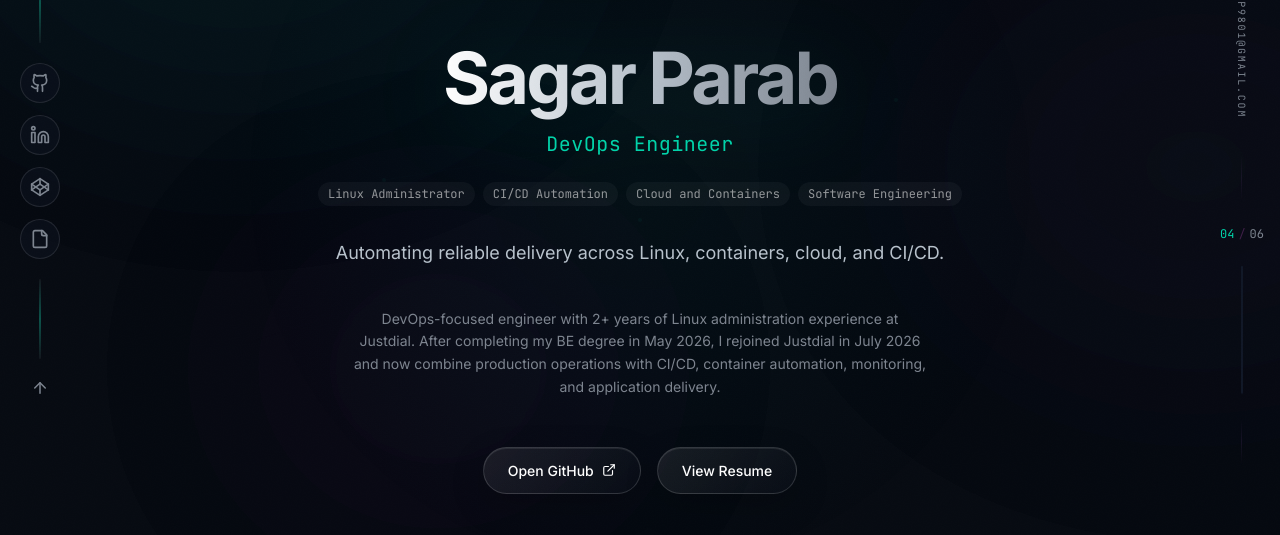
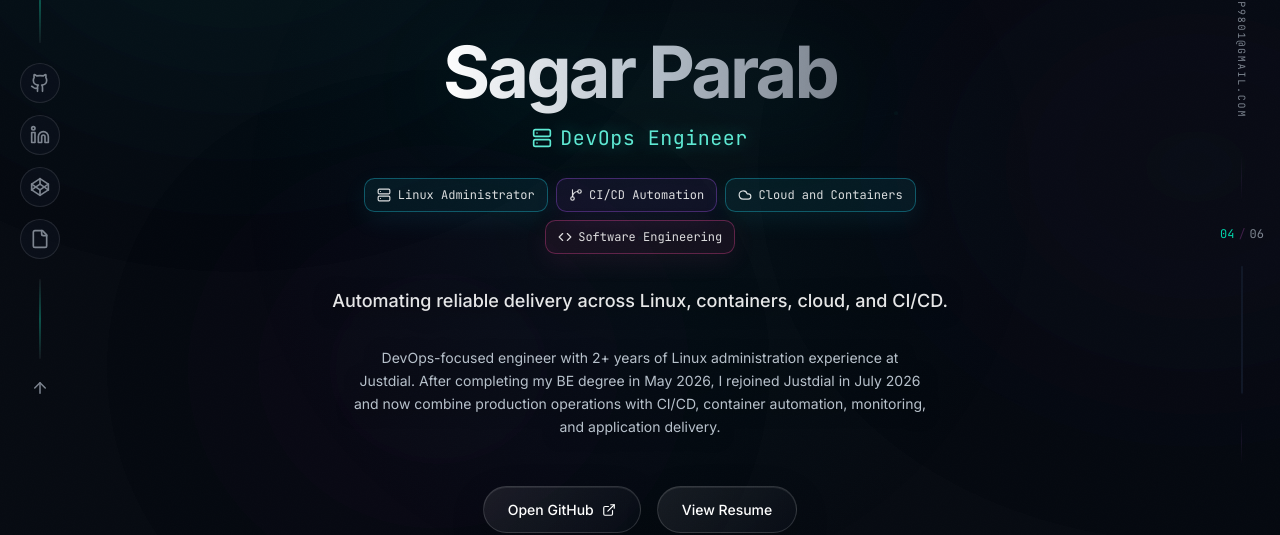
Before and after one commit to eagar1089/v2-eagarolio, a React (Vite) app: page / in a window 1280 px wide. Shown: the part 220-755 px from the top of the page. Built offline with nearby package versions, Linux system fonts and the light colour scheme; no server answers.

Commit message:
apply dark neon visual system

```diff
--- a/src/components/Hero.tsx
+++ b/src/components/Hero.tsx
@@ -1,6 +1,6 @@
 import { useState, useCallback, useRef } from 'react';
 import { motion } from 'framer-motion';
-import { ExternalLink } from 'lucide-react';
+import { Cloud, Code, ExternalLink, GitBranch, Server } from 'lucide-react';
 import SGRLogo from './SGRLogo';
 import { PORTFOLIO_CONFIG } from '@/config/portfolio';
 import { useReducedMotion } from '@/lib/motion';
@@ -42,6 +42,8 @@ function AnimatedChild({
 export default function SystemBootHero({ ready = true }: { ready?: boolean }) {
   const [mousePos, setMousePos] = useState({ x: 50, y: 50 });
   const sectionRef = useRef<HTMLElement>(null);
+  const roleIcons = [Server, GitBranch, Cloud, Code];
+  const roleTones = ['neon-cyan', 'neon-violet', 'neon-cyan', 'neon-magenta'];
 
   const handleMouseMove = useCallback((e: React.MouseEvent) => {
     const rect = sectionRef.current?.getBoundingClientRect();
@@ -122,7 +124,8 @@ export default function SystemBootHero({ ready = true }: { ready?: boolean }) {
           {/* Role */}
           <AnimatedChild index={2} ready={ready}>
             <div className="mb-6">
-              <span className="text-lg sm:text-xl font-mono text-[#00D4AA] tracking-wide">
+              <span className="inline-flex items-center gap-2 text-lg font-mono tracking-wide text-[#5eead4] [text-shadow:0_0_18px_rgba(45,212,191,0.45)] sm:text-xl">
+                <Server className="h-5 w-5" aria-hidden="true" />
                 {PORTFOLIO_CONFIG.role}
               </span>
             </div>
@@ -132,25 +135,29 @@ export default function SystemBootHero({ ready = true }: { ready?: boolean }) {
           <AnimatedChild index={3} ready={ready}>
             <div className="mx-auto mb-8 max-w-2xl">
               <div className="flex flex-wrap justify-center gap-2 text-xs font-mono text-[#7D8590]">
-                {PORTFOLIO_CONFIG.subRoles.map((role) => (
-                  <span key={role} className="rounded-full bg-white/[0.04] px-2.5 py-1 text-white/55 backdrop-blur-sm transition-colors hover:bg-white/[0.08] hover:text-white/80">
+                {PORTFOLIO_CONFIG.subRoles.map((role, index) => {
+                  const Icon = roleIcons[index % roleIcons.length];
+                  return (
+                  <span key={role} className={`neon-pill ${roleTones[index % roleTones.length]}`}>
+                    <Icon className="h-3.5 w-3.5" aria-hidden="true" />
                     {role}
                   </span>
-                ))}
+                  );
+                })}
               </div>
             </div>
           </AnimatedChild>
 
           {/* Tagline */}
           <AnimatedChild index={4} ready={ready}>
-            <p className="mx-auto mb-10 max-w-2xl text-base leading-relaxed text-[#B8C2CC] sm:text-lg">
+            <p className="mx-auto mb-8 max-w-2xl text-base font-medium leading-relaxed text-white/90 [text-shadow:0_2px_20px_rgba(0,0,0,0.7)] sm:text-lg">
               {PORTFOLIO_CONFIG.tagline}
             </p>
           </AnimatedChild>
 
           {/* Bio */}
           <AnimatedChild index={5} ready={ready}>
-            <p className="mx-auto mb-12 max-w-xl text-sm leading-relaxed text-[#7D8590]">
+            <p className="mx-auto mb-12 max-w-xl text-sm leading-relaxed text-[#B8C2CC] [text-shadow:0_2px_18px_rgba(0,0,0,0.75)]">
               {PORTFOLIO_CONFIG.bio}
             </p>
           </AnimatedChild>
--- a/src/components/InfrastructureMap.tsx
+++ b/src/components/InfrastructureMap.tsx
@@ -131,7 +131,7 @@ export default function TechStackMap() {
         <div className="grid grid-cols-1 gap-5 lg:grid-cols-[minmax(0,1.85fr)_minmax(280px,1fr)] lg:gap-6">
           {/* System Map */}
           <div className="min-w-0">
-            <div className="relative aspect-[4/3] max-h-[540px] min-h-[360px] overflow-hidden rounded-2xl bg-[radial-gradient(circle_at_50%_50%,rgba(0,100,102,0.08),transparent_58%)] p-3 sm:p-4">
+            <div className="neon-surface neon-cyan relative aspect-[4/3] max-h-[540px] min-h-[360px] overflow-hidden rounded-2xl bg-[radial-gradient(circle_at_50%_50%,rgba(0,100,102,0.08),transparent_58%)] p-3 sm:p-4">
               {/* Connection lines */}
               <svg className="absolute inset-0 w-full h-full pointer-events-none" aria-hidden="true">
                 {INFRA_NODES.map((node, i) => {
@@ -187,7 +187,7 @@ export default function TechStackMap() {
           </div>
 
           {/* Detail Panel */}
-          <div className="min-w-0 overflow-hidden border-t border-white/10 bg-gradient-to-br from-white/[0.035] to-transparent p-4 backdrop-blur-xl sm:p-5 lg:border-l lg:border-t-0 lg:pl-7">
+          <div className="neon-surface neon-violet min-w-0 overflow-hidden rounded-2xl p-4 backdrop-blur-xl sm:p-5 lg:pl-7">
             {selectedNode ? (
               <motion.div
                 initial={{ opacity: 0, x: 20 }}
--- a/src/components/experience/MissionLog.tsx
+++ b/src/components/experience/MissionLog.tsx
@@ -126,7 +126,7 @@ function MissionEntry({
       </div>
 
       <div className={`col-start-2 row-start-1 min-w-0 ${index % 2 === 0 ? "md:col-start-1 md:pr-8 lg:pr-10" : "md:col-start-3 md:pl-8 lg:pl-10"}`}>
-        <div className="panel h-full p-4 hover:-translate-y-1 sm:p-[1.125rem]">
+        <div className={`panel neon-surface h-full p-4 hover:-translate-y-1 sm:p-[1.125rem] ${index % 3 === 0 ? "neon-cyan" : index % 3 === 1 ? "neon-violet" : "neon-magenta"}`}>
           <div className="flex flex-wrap items-center gap-2">
             <span className="rounded-full border border-[#22d3ee]/40 bg-[#22d3ee]/10 px-2.5 py-0.5 font-mono text-[9px] uppercase tracking-[0.22em] text-[#22d3ee]">
               {entry.period}
--- a/src/components/resume/ResumeConsole.tsx
+++ b/src/components/resume/ResumeConsole.tsx
@@ -85,7 +85,7 @@ export function ResumeConsole() {
       />
 
       <div className="mt-9 grid gap-5 lg:mt-10 lg:grid-cols-[1.28fr_0.92fr] lg:gap-6">
-        <div className="panel relative overflow-hidden border border-white/10 p-0 shadow-[0_24px_70px_rgba(0,0,0,0.18)]">
+        <div className="panel neon-surface neon-cyan relative overflow-hidden p-0">
           {available ? (
             <>
               <div className="flex items-center justify-between border-b border-white/10 bg-white/[0.03] px-4 py-3 sm:px-5">
@@ -140,7 +140,7 @@ export function ResumeConsole() {
         </div>
 
         <div className="space-y-3.5">
-          <div className="panel p-4 sm:p-5">
+          <div className="panel neon-surface neon-violet p-4 sm:p-5">
             <p className="font-mono text-[10px] uppercase tracking-[0.3em] text-[#22d3ee]">
               Profile summary
             </p>
@@ -163,7 +163,7 @@ export function ResumeConsole() {
             </div>
           </div>
 
-          <div className="panel p-4 sm:p-5">
+          <div className="panel neon-surface neon-magenta p-4 sm:p-5">
             <p className="font-mono text-[10px] uppercase tracking-[0.3em] text-[#a855f7]">
               Quick channels
             </p>
@@ -256,7 +256,7 @@ export function CommunicationUplink() {
 
       <div className="mt-10 grid gap-6 lg:mt-12 lg:grid-cols-[1fr_1.2fr] lg:gap-8">
         {/* Status panel */}
-        <div className="panel relative overflow-hidden p-5 sm:p-6">
+        <div className="panel neon-surface neon-violet relative overflow-hidden p-5 sm:p-6">
           <div className="flex items-center gap-3">
             <span className="relative flex h-3 w-3">
               <span className="absolute inline-flex h-full w-full animate-ping rounded-full bg-[#10b981] opacity-75" />
@@ -293,7 +293,7 @@ export function CommunicationUplink() {
         </div>
 
         {/* Form */}
-        <form onSubmit={submit} className="panel p-5 sm:p-6" noValidate>
+        <form onSubmit={submit} className="panel neon-surface neon-cyan p-5 sm:p-6" noValidate>
           <div className="space-y-4">
             <FormField
               id="contact-name"
--- a/src/index.css
+++ b/src/index.css
@@ -61,8 +61,9 @@ body::before {
   z-index: -1;
   pointer-events: none;
   background:
-    radial-gradient(circle at 12% 18%, rgba(0, 212, 170, 0.055), transparent 30%),
-    radial-gradient(circle at 88% 55%, rgba(123, 97, 255, 0.05), transparent 34%),
+    radial-gradient(circle at 12% 18%, rgba(34, 211, 238, 0.09), transparent 30%),
+    radial-gradient(circle at 88% 55%, rgba(168, 85, 247, 0.075), transparent 34%),
+    radial-gradient(circle at 52% 88%, rgba(236, 72, 153, 0.045), transparent 30%),
     linear-gradient(180deg, #070B12 0%, #080d16 48%, #070B12 100%);
 }
 
@@ -231,6 +232,8 @@ body::before {
 
 /* Option A glass panel used by the selected timeline and resume sections */
 .panel {
+  position: relative;
+  border: 1px solid rgba(255, 255, 255, 0.08);
   border-radius: 0.875rem;
   background: linear-gradient(145deg, rgba(17, 24, 39, 0.56), rgba(12, 18, 29, 0.28));
   -webkit-backdrop-filter: blur(18px) saturate(125%);
@@ -238,9 +241,59 @@ body::before {
   transition: background 300ms ease, transform 300ms ease, box-shadow 300ms ease;
 }
 
+/* Dark neon surfaces: quiet at rest, luminous only at the edges. */
+.neon-surface {
+  --neon-rgb: 34, 211, 238;
+  border-color: rgba(var(--neon-rgb), 0.24);
+  background:
+    linear-gradient(145deg, rgba(var(--neon-rgb), 0.075), rgba(8, 12, 20, 0.88) 58%),
+    #090d15;
+  box-shadow:
+    inset 0 1px 0 rgba(255, 255, 255, 0.035),
+    0 14px 42px rgba(0, 0, 0, 0.24),
+    0 8px 22px rgba(var(--neon-rgb), 0.055);
+  transition: border-color 280ms ease, box-shadow 280ms ease, transform 280ms ease;
+}
+
+.neon-surface:hover {
+  border-color: rgba(var(--neon-rgb), 0.48);
+  box-shadow:
+    inset 0 1px 0 rgba(255, 255, 255, 0.05),
+    0 18px 48px rgba(0, 0, 0, 0.3),
+    0 10px 30px rgba(var(--neon-rgb), 0.11);
+}
+
+.neon-pill {
+  --neon-rgb: 34, 211, 238;
+  display: inline-flex;
+  align-items: center;
+  gap: 0.4rem;
+  border: 1px solid rgba(var(--neon-rgb), 0.34);
+  border-radius: 0.65rem;
+  padding: 0.5rem 0.75rem;
+  background: rgba(var(--neon-rgb), 0.075);
+  color: rgba(255, 255, 255, 0.86);
+  box-shadow: 0 8px 24px rgba(var(--neon-rgb), 0.08);
+  backdrop-filter: blur(12px);
+}
+
+.neon-cyan { --neon-rgb: 34, 211, 238; }
+.neon-violet { --neon-rgb: 168, 85, 247; }
+.neon-magenta { --neon-rgb: 236, 72, 153; }
+
 .panel:hover {
   background: linear-gradient(145deg, rgba(17, 24, 39, 0.72), rgba(12, 18, 29, 0.4));
   box-shadow: 0 18px 50px rgba(0, 0, 0, 0.12);
+}
+
+.panel.neon-surface:hover {
+  background:
+    linear-gradient(145deg, rgba(var(--neon-rgb), 0.11), rgba(8, 12, 20, 0.9) 58%),
+    #090d15;
+  box-shadow:
+    inset 0 1px 0 rgba(255, 255, 255, 0.05),
+    0 18px 48px rgba(0, 0, 0, 0.3),
+    0 10px 30px rgba(var(--neon-rgb), 0.11);
 }
 
 /* Card lighting */
```
